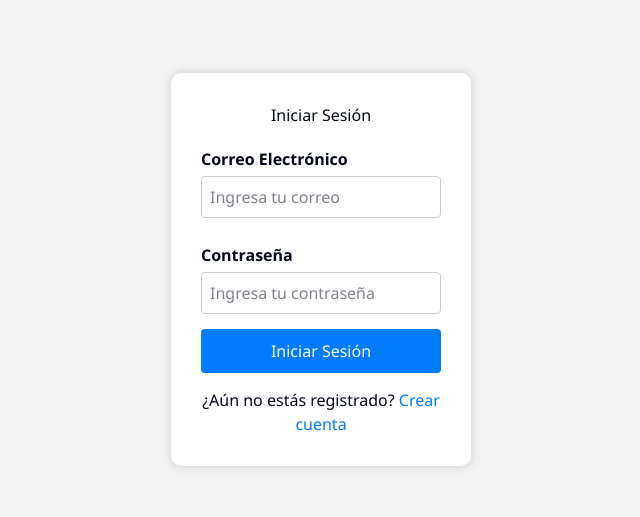
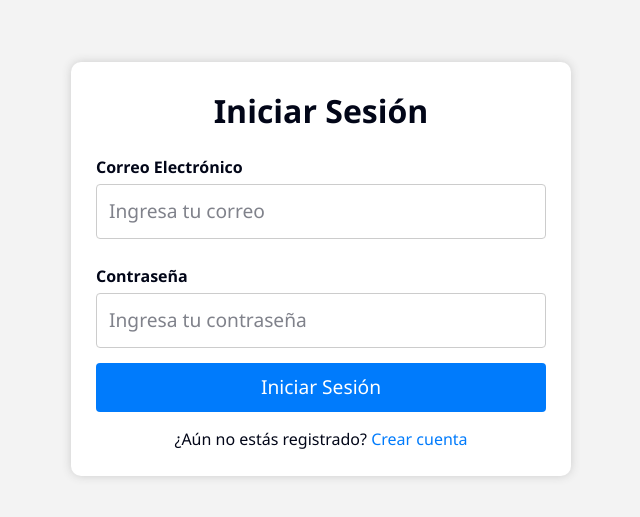
Before and after one commit to gerald-gv/CarWash-web, a React (Vite) app: page /login in a window 1280 px wide. Shown: the part 131-648 px from the top of the page, without its empty margins (319-959 px from the left). Built offline with nearby package versions, Linux system fonts and the light colour scheme.

Commit message:
Estilos de registro y login para deskopt

```diff
--- a/src/styles/Login.css
+++ b/src/styles/Login.css
@@ -5,17 +5,21 @@
   align-items: center;
   height: 100vh;
   background: #f3f3f3;
+  padding: 10px;
 }
 
 .login-form {
   background: white;
-  padding: 30px;
+  padding: 40px;
   border-radius: 10px;
   box-shadow: 0 0 10px #ccc;
-  width: 300px;
+  width: 100%;
+  max-width: 400px;
 }
 
 .login-form h2 {
+  font-weight: bold;
+  font-size: 1.5rem;
   text-align: center;
   margin-bottom: 20px;
 }
@@ -28,7 +32,8 @@
 
 .login-form input {
   width: 100%;
-  padding: 8px;
+  padding: 12px;
+  font-size: 1rem;
   margin-top: 5px;
   margin-bottom: 15px;
   border-radius: 4px;
@@ -56,5 +61,22 @@
 
 .register-link a {
   color: #007bfc;
-  text-decoration: none;
+  text-decoration: none;
 }
+
+
+@media (width >= 768px) {
+  .login-form {
+    padding: 25px;
+    max-width: 500px;
+  }
+
+  .login-form h2 {
+    font-size: 2rem;
+  }
+
+  .login-form input,
+  .login-form button {
+    font-size: 1.2rem;
+  }
+}
--- a/src/styles/Registro.css
+++ b/src/styles/Registro.css
@@ -25,6 +25,8 @@ body {
 
 .registro-form h2 {
   margin-bottom: 25px;
+  font-size: 1.5rem;
+  font-weight: bold;
   text-align: center;
   color: #333;
 }
@@ -90,5 +92,20 @@ body {
   color: red;
   font-size: 13px;
   margin-bottom: 15px;
-  text-align: center;
+  text-align: center;
 }
+
+@media (width >= 768px) {
+  .registro-form{
+    max-width: 500px;
+  }
+
+  .registro-form h2{
+    font-size: 2rem;
+  }
+
+  .registro-form input,
+  .registro-form button {
+    font-size: 1.2rem;
+  }
+}
```
